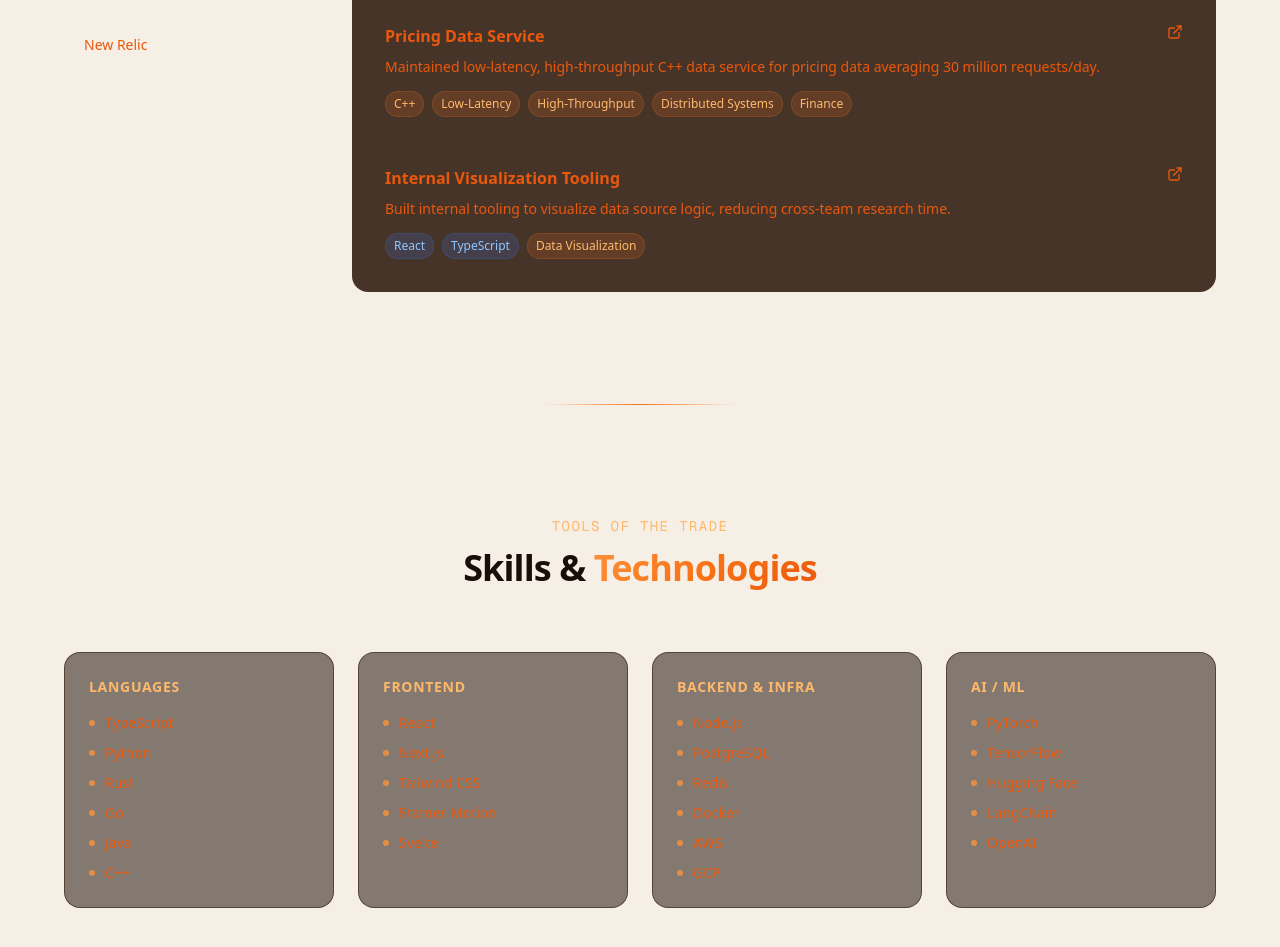
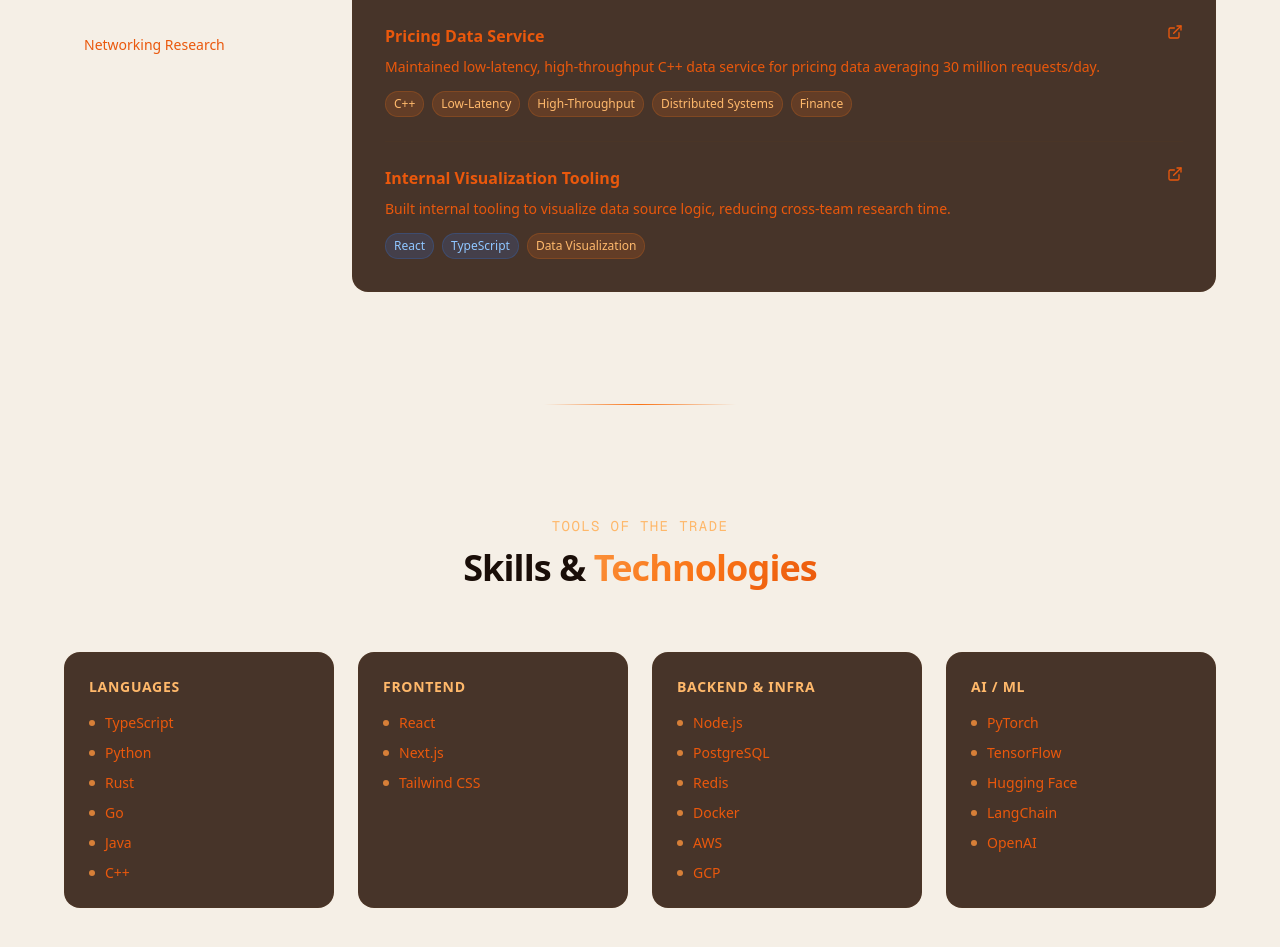
Before and after one commit to m-skaan/musk2an, a Next.js app: page / in a window 1280 px wide. Shown: the part 1129-2076 px from the top of the page. Built offline with nearby package versions, Linux system fonts and the light colour scheme.

Commit message:
uodate experience

```diff
--- a/src/components/ProjectCards.tsx
+++ b/src/components/ProjectCards.tsx
@@ -64,17 +64,12 @@ const caltechItems: ResearchItem[] = [
   },
 ];
 
-const newRelicItems: ResearchItem[] = [
+const networkingResearchItems: ResearchItem[] = [
   {
-    title: "Google One Tap Integration",
-    description: "Integrated Google One Tap functionality on New Relic Create Account Page to simplify account creation process.",
-    link: "https://newrelic.com",
-    tags: ["OAuth", "Frontend", "UX"],
-  },
-  {
-    title: "Google SSO Default Sign-Up",
-    description: "Reduced manual Gmail sign-ups by implementing Google Single Sign-On as default option on sign-up.",
-    tags: ["Authentication", "Frontend"],
+    title: "Assessing LEO Satellite Networks for National Emergency Failover",
+    description: "Analyzed Starlink reliability using Hypatia simulator for Low-Earth Orbiting satellite networks. Published at ACM Internet Measurement Conference 2025.",
+    link: "https://doi.org/10.1145/3730567.3764482",
+    tags: ["Networks", "Simulation", "Published", "ACM"],
   },
 ];
 
@@ -136,7 +131,7 @@ export default function ProjectCards() {
   const tabs = [
     { id: "bloomberg", label: "Bloomberg"},
     { id: "caltech", label: "Caltech"},
-    { id: "new relic", label: "New Relic"},
+    { id: "networking", label: "Networking Research"},
   ];
 
   return (
@@ -281,8 +276,8 @@ export default function ProjectCards() {
               </motion.div>
             )}
 
-            {/* New Relic Tab */}
-            {activeTab === "new relic" && (
+            {/* Networking Research Tab */}
+            {activeTab === "networking" && (
               <motion.div
                 initial={{ opacity: 0, x: 20 }}
                 animate={{ opacity: 1, x: 0 }}
@@ -293,10 +288,10 @@ export default function ProjectCards() {
                   <div className="p-3 rounded-xl bg-orange-500/12 text-orange-300">
                     <TrendingUp size={24} />
                   </div>
-                  <h3 className="text-2xl font-bold text-orange-600">New Relic</h3>
+                  <h3 className="text-2xl font-bold text-orange-600">Networking Research</h3>
                 </div>
                 <div className="space-y-6">
-                  {newRelicItems.map((item, i) => (
+                  {networkingResearchItems.map((item, i) => (
                     <div key={i} className="group pb-6 border-b border-zinc-700/50 last:border-0 last:pb-0">
                       <div className="flex items-start justify-between gap-2 mb-2">
                         <h4 className="text-base font-semibold text-orange-600 group-hover:text-orange-400 transition-colors">
--- a/src/components/Skills.tsx
+++ b/src/components/Skills.tsx
@@ -9,7 +9,7 @@ const skillCategories = [
   },
   {
     title: "Frontend",
-    skills: ["React", "Next.js", "Tailwind CSS", "Framer Motion", "Svelte"],
+    skills: ["React", "Next.js", "Tailwind CSS"],
   },
   {
     title: "Backend & Infra",
@@ -50,7 +50,7 @@ export default function Skills() {
               whileInView={{ opacity: 1, y: 0 }}
               viewport={{ once: true }}
               transition={{ duration: 0.5, delay: i * 0.1 }}
-              className="p-6 rounded-2xl border border-zinc-700/80 bg-zinc-900/55 hover:border-orange-500/35 transition-all duration-300"
+              className="p-6 rounded-2xl border border-zinc-700/80 bg-zinc-800/90 hover:border-orange-500/35 transition-all duration-300"
             >
               <h3 className="text-sm font-semibold text-orange-300 uppercase tracking-wider mb-4">
                 {cat.title}
```
